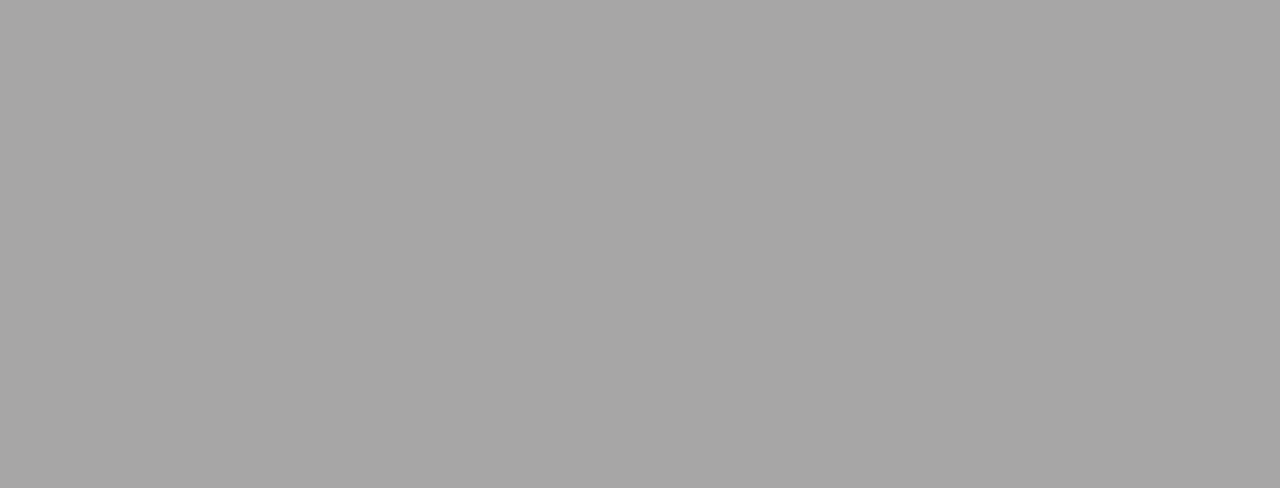
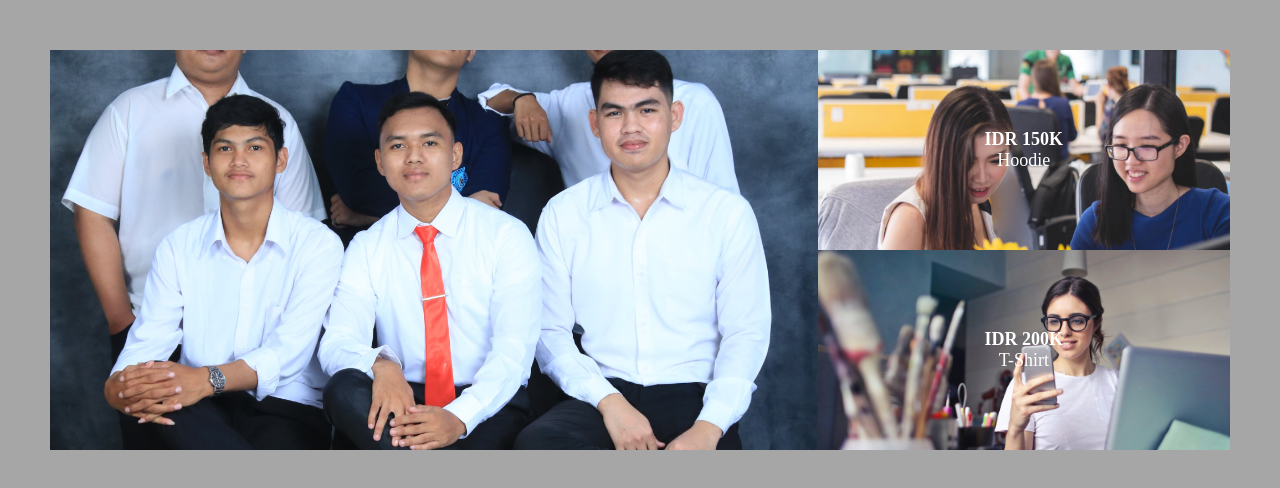
Before and after one commit to siswanto173/webcssgrid, a plain HTML site: page index.html in a window 1280 px wide. Drawn offline with Linux system fonts and the light colour scheme.

Commit message:
add file gambar dan add style pada content header

```diff
--- a/index.html
+++ b/index.html
@@ -6,5 +6,22 @@
     <title>Latihan CSS Grid</title>
     <link rel="stylesheet" href="style.css" />
   </head>
-  <body></body>
+  <body>
+    <div class="conatainer">
+      <header class="header">
+        <div class="hero">
+          <h2 class="heading">Jangan Lupa ; Shop</h2>
+          <p class="sub-heading">Hoodie & T-Shirt</p>
+        </div>
+        <div class="features feature-1">
+          <h4 class="price">IDR 150K</h4>
+          <p class="item">Hoodie</p>
+        </div>
+        <div class="features feature-2">
+          <h4 class="price">IDR 200K</h4>
+          <p class="item">T-Shirt</p>
+        </div>
+      </header>
+    </div>
+  </body>
 </html>
--- a/style.css
+++ b/style.css
@@ -6,8 +6,59 @@
 body {
   background-color: rgb(167, 166, 166);
   font-size: 18px;
+  margin: 50px;
 }
 
 img {
   width: 100%;
 }
+
+/* header */
+.header {
+  display: grid;
+  grid-template-areas:
+    "hero hero feature-1"
+    "hero hero feature-2";
+}
+
+.hero {
+  grid-area: hero;
+  min-height: 300px;
+  background-image: url(img/qwerty.jpg);
+  background-size: cover;
+  background-position: center;
+  padding: 50px;
+}
+
+.hero > * {
+  display: none;
+}
+
+.features {
+  background-color: black;
+  color: white;
+  display: grid;
+  /* justify-content: center;
+  align-content: center; */
+  place-content: center;
+  text-align: center;
+  cursor: pointer;
+}
+
+.feature-1 {
+  grid-area: feature-1;
+  background-image: url(img/news1.jpg);
+  background-size: cover;
+  background-position: 0;
+}
+.feature-2 {
+  grid-area: feature-2;
+  background-image: url(img/news2.jpg);
+  background-size: cover;
+  background-position: 0;
+}
+
+.feature .price {
+  font-size: 3em;
+  font-weight: 200;
+}
```
Also changed, not shown: img/qwerty.jpg (added).
